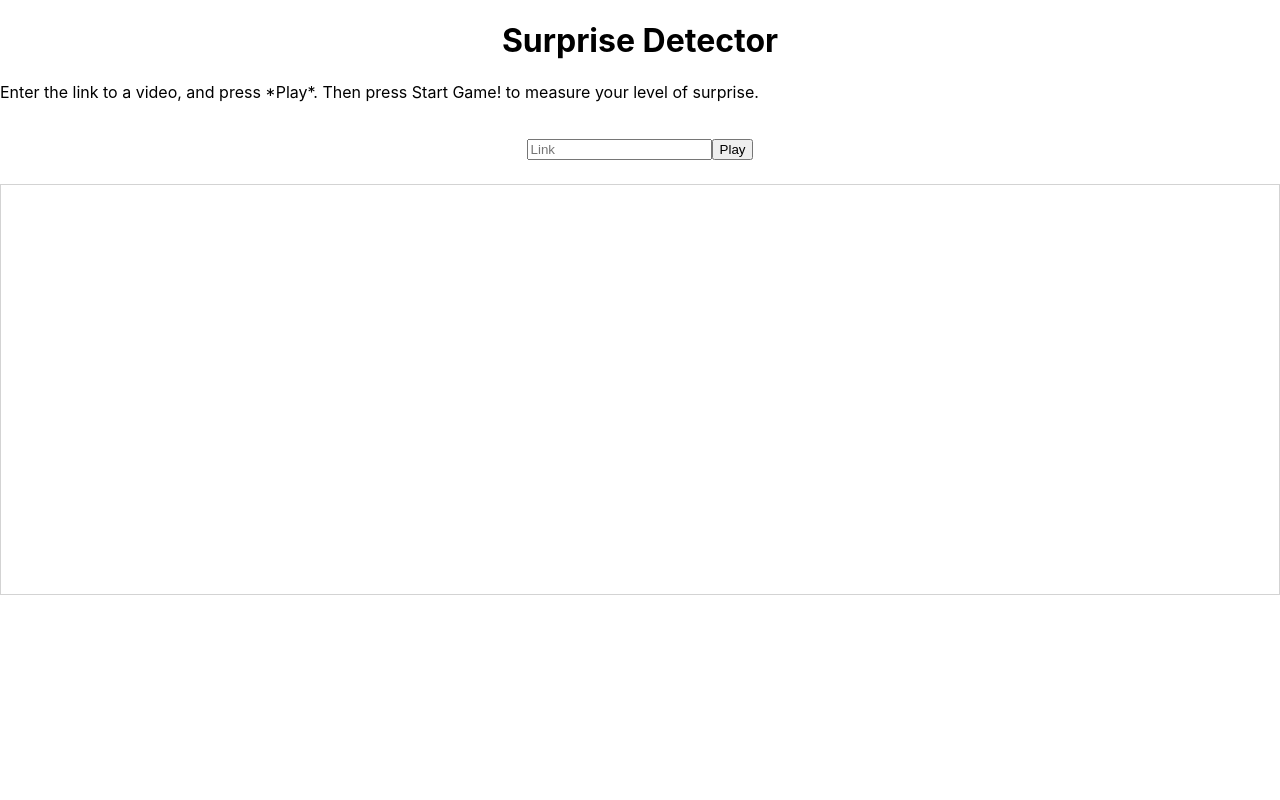
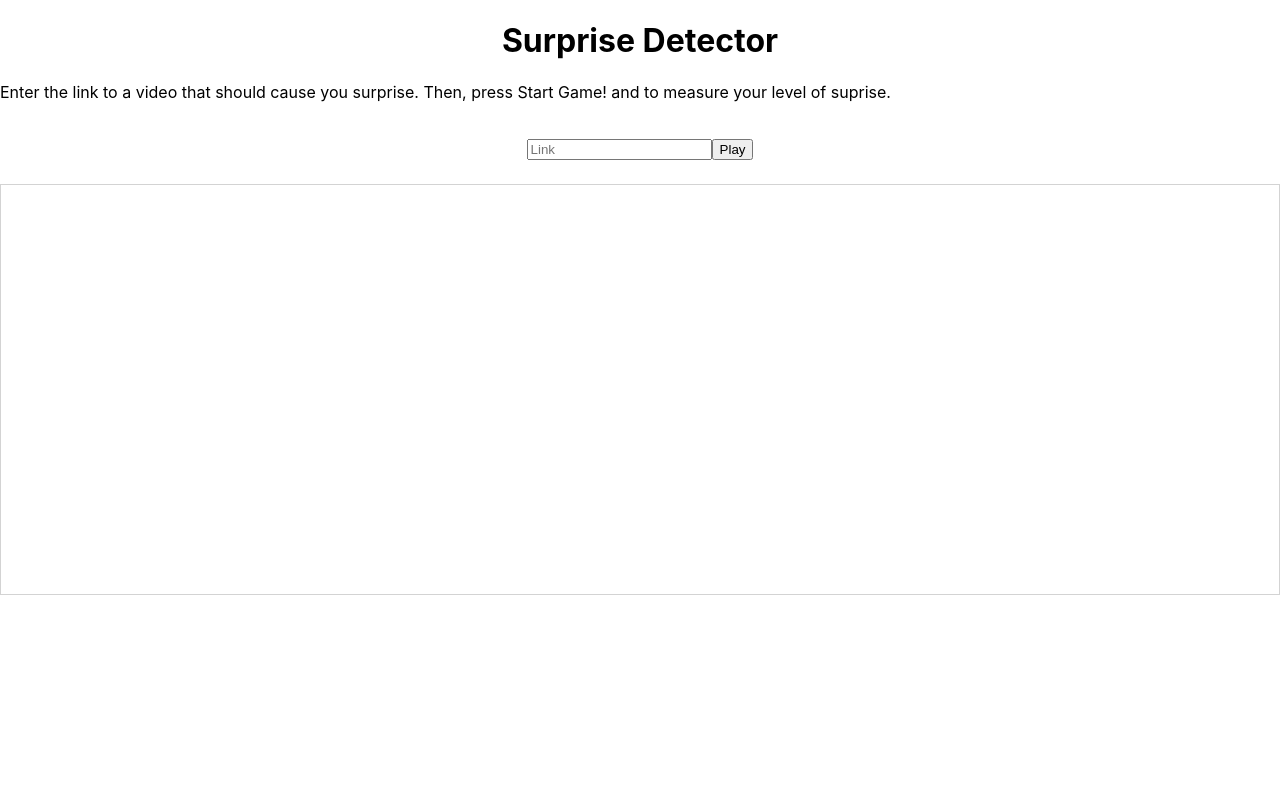
Before and after one commit to nothingsandwish/pop, a React (Create React App) app: page / in a window 1280 px wide. Shown: the top 800 px of the page. Built offline with nearby package versions, Linux system fonts and the light colour scheme; no server answers.

Commit message:
changed explainer text

```diff
--- a/src/App.js
+++ b/src/App.js
@@ -25,7 +25,7 @@ class App extends Component {
     render() {
         return (<div>
             <Title title={'Surprise Detector'} />
-            <Explainer explainer={'Enter the link to a video, and press *Play*. Then press Start Game! to measure your level of surprise.'} />
+            <Explainer explainer={'Enter the link to a video that should cause you surprise. Then, press Start Game! and to measure your level of suprise.'} />
             <AddVideo onAddVideo={(addedPost) => {
                 this.addVideo(addedPost)
             }} />
```
